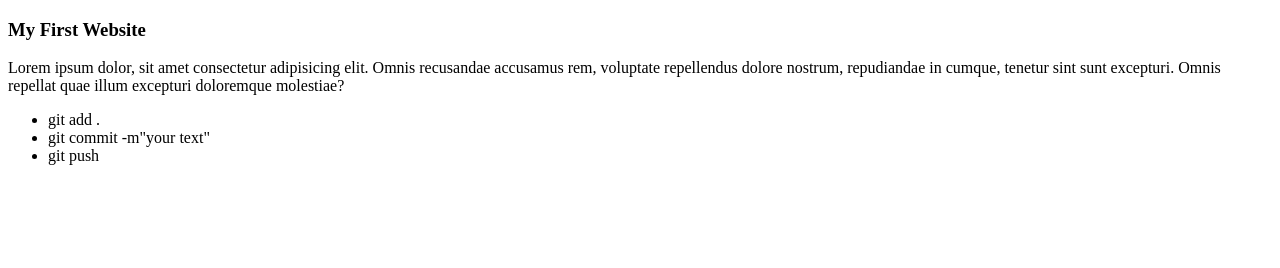
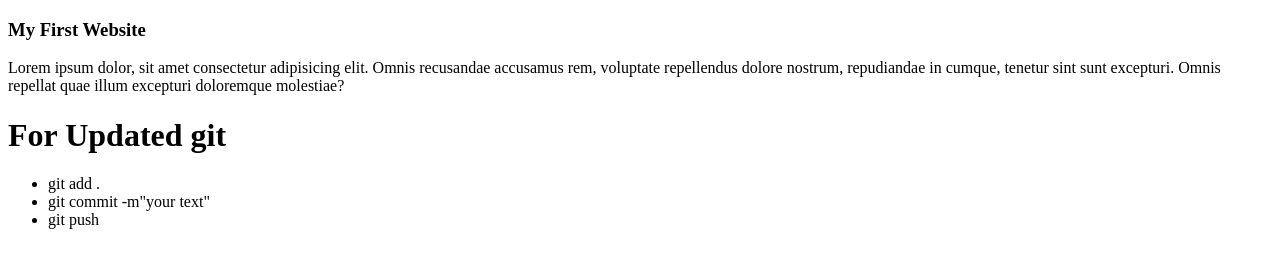
Before and after one commit to imtiaz-zihad/first-try-ph, a plain HTML site: page index.html in a window 1280 px wide. Drawn offline with Linux system fonts and the light colour scheme.

Commit message:
your textDOne

```diff
--- a/index.html
+++ b/index.html
@@ -11,6 +11,8 @@
         <p>Lorem ipsum dolor, sit amet consectetur adipisicing elit. Omnis recusandae accusamus rem, voluptate repellendus dolore nostrum, repudiandae in cumque, tenetur sint sunt excepturi. Omnis repellat quae illum excepturi doloremque molestiae?</p>
     </div>
 
+
+    <h1>For   Updated git </h1>
     <div>
         <ul>
         <li>git add .</li>
```
